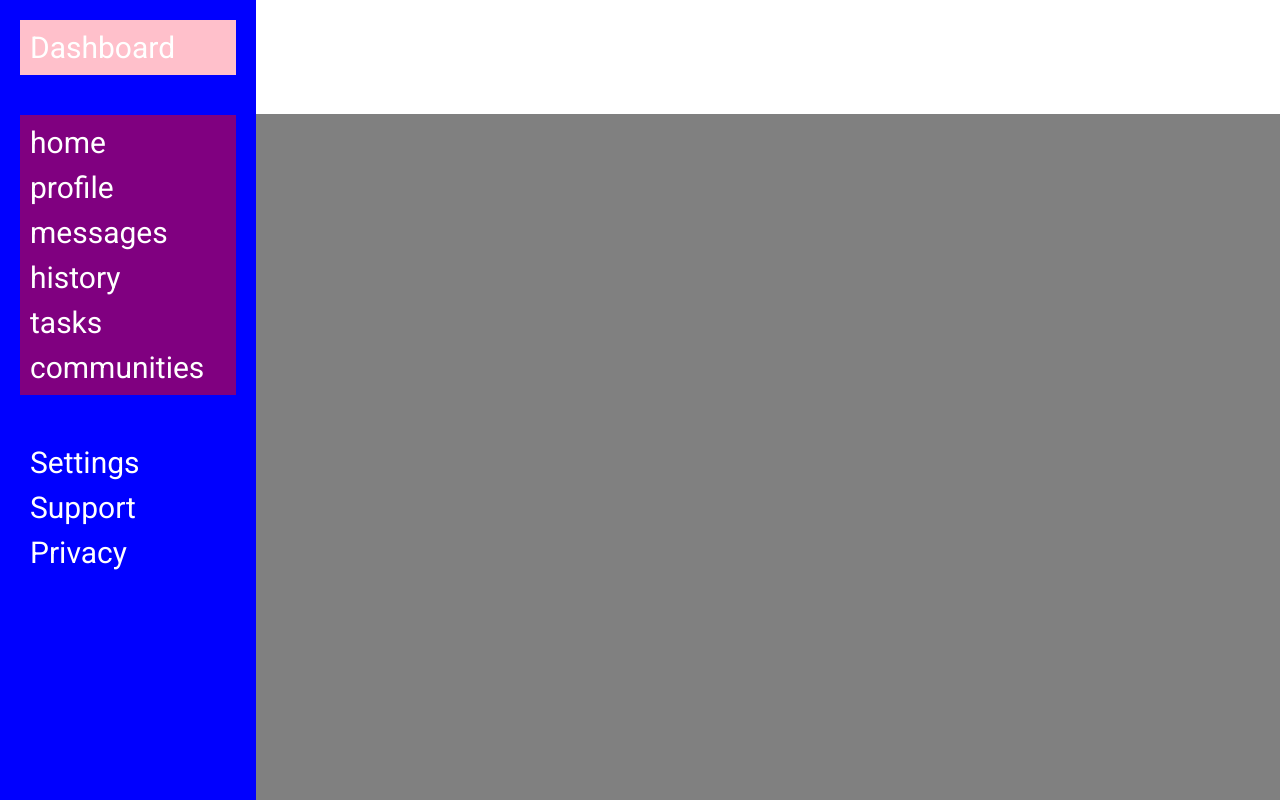
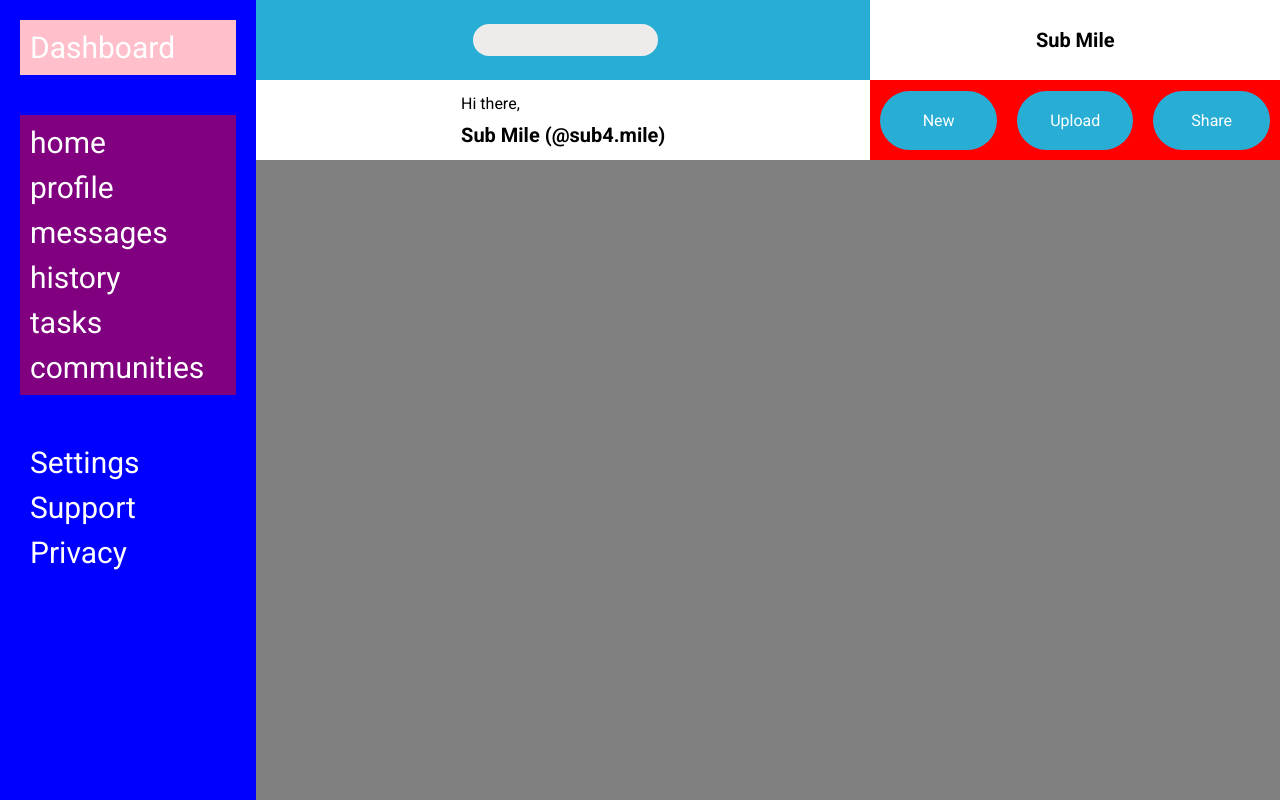
Before and after one commit to hhoot25/admin_dashboard, a plain HTML site: page index.html in a window 1280 px wide. Drawn offline with Linux system fonts and the light colour scheme.

Commit message:
added header compartments

```diff
--- a/index.html
+++ b/index.html
@@ -31,10 +31,23 @@
         </div>
     </div>
     <div id="header">
-        <div class="searchbar"></div>
-        <div class="notification"></div>
-        <div class="welcome"></div>
-        <div class="share"></div>
+        <div class="search">
+            <input class="searchbar" name="searchbar" type="text">
+        </div>
+        <div class="notification">
+            <div class="big">Sub Mile</div>
+        </div>
+        <div class="welcome">
+            <div class="welcome-text">
+                <div class="small">Hi there,</div>
+                <div class="big">Sub Mile (@sub4.mile)</div>
+            </div>
+        </div>
+        <div class="share">
+            <div id="new">New</div>
+            <div id="upload">Upload</div>
+            <div id="share">Share</div>
+        </div>
     </div>
     <div id="main-content"></div>
 </body>
--- a/style.css
+++ b/style.css
@@ -4,7 +4,7 @@
 
 body{
     display:grid;
-    grid-template-rows: 1fr 6fr;
+    grid-template-rows: 1fr 4fr;
     grid-template-columns: 1fr 4fr;
     height:100vh;
     font-family:"Roboto";
@@ -41,11 +41,72 @@ body{
 
 #header{
     display:grid;
+    grid-template-columns:6fr 4fr;
+    grid-template-rows:1fr 1fr;
     background-color:white;
     grid-row:1/2;
     grid-column:2/3;
 
 }
+
+.search{
+    background-color:rgb(40, 173, 213);
+
+
+}
+
+#header > * {
+    display:grid;
+    align-items:center;
+    justify-content:center;
+    grid-auto-flow:column;
+
+}
+
+.searchbar{
+    border:none;
+    background-color:rgb(238, 235, 235);
+    border-radius:30px;
+    width:100%;
+    height:30px;
+
+}
+
+
+.notification{
+
+}
+
+.welcome{
+
+}
+
+.welcome-text{
+    display:grid;
+    gap:10px;
+}
+.big{
+    font-size:20px;
+    font-weight:bold;
+}
+
+.share{
+    grid-template-columns:repeat(3,1fr);
+    background-color: red;
+}
+.share > *{
+    background-color:rgb(40, 173, 213);
+    border-radius:40px;
+    display:grid;
+    justify-content:center;
+    padding:20px;
+    margin:10px;
+    color:white;
+}
+
+
+
+
 
 #main-content{
     background-color:grey;
```
